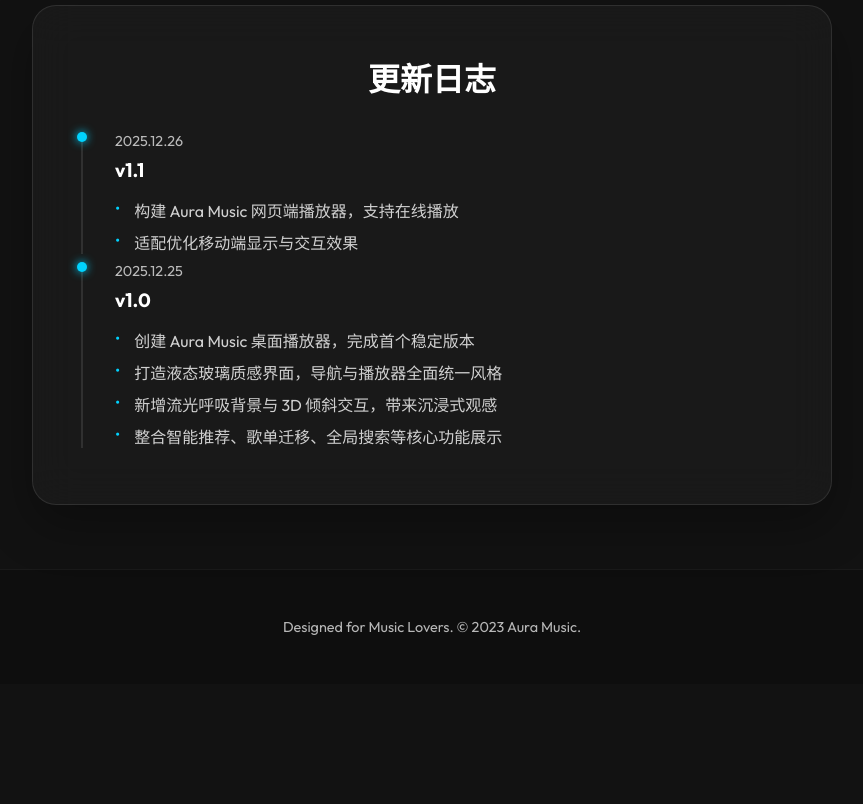
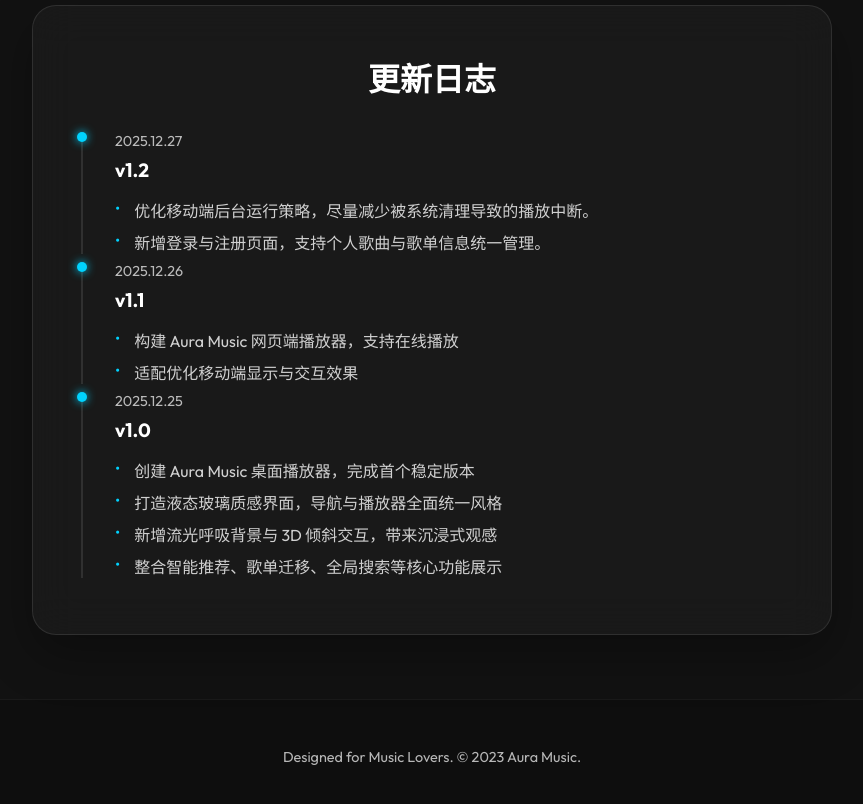
Before and after one commit to okl137/mymusicfb, a plain HTML site: page index.html in a window 1280 px wide. Shown: the part 3580-4384 px from the top of the page, without its empty margins (208-1071 px from the left). Before the commit the page ends 4264 px from the top, so only its background shows below. Drawn offline with Linux system fonts and the light colour scheme.

Commit message:
Update index.html

```diff
--- a/index.html
+++ b/index.html
@@ -431,6 +431,16 @@
         <section id="changelog" class="changelog-section">
              <div class="glass-container reveal zoom-in">
                 <h2>更新日志</h2>
+                  <div class="log-entry">
+                    <div class="log-date">2025.12.27</div>
+                    <div class="log-version">v1.2</div>
+                    <div class="log-desc">
+                        <ul>
+                            <li>优化移动端后台运行策略，尽量减少被系统清理导致的播放中断。</li>
+                            <li>新增登录与注册页面，支持个人歌曲与歌单信息统一管理。</li>
+                        </ul>
+                    </div>
+                </div>
                 <div class="log-entry">
                     <div class="log-date">2025.12.26</div>
                     <div class="log-version">v1.1</div>
```
